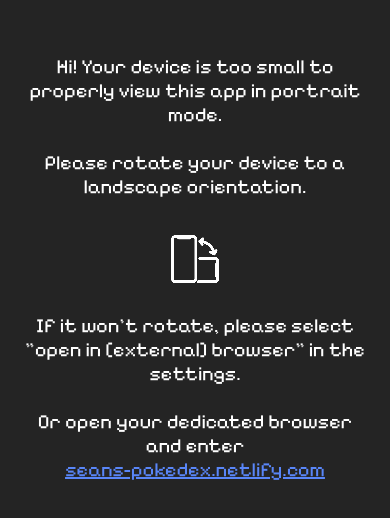
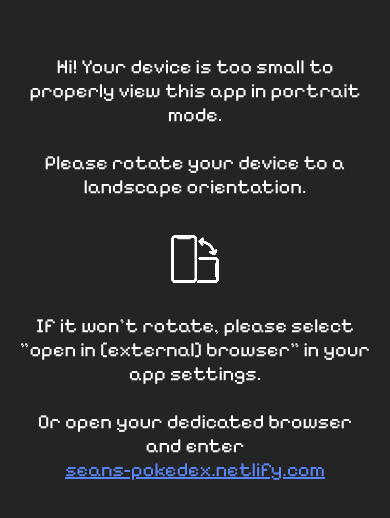
Before and after one commit to seanjulagay/pokedex, a React (Vite) app: page / in a window 390 px wide. Shown: the part 154-672 px from the top of the page. Built offline with nearby package versions, Linux system fonts and the light colour scheme; no server answers.

Commit message:
Added more guide text for mobile

```diff
--- a/src/components/Blocker.jsx
+++ b/src/components/Blocker.jsx
@@ -15,8 +15,8 @@
           <img src={rotateIcon} alt="" className="rotate-icon" />
           <br />
           <br />
-          If it won't rotate, please select "open in [external] browser" in the
-          settings.
+          If it won't rotate, please select "open in [external] browser" in your
+          app settings.
           <br />
           <br />
           Or open your dedicated browser and enter
```
